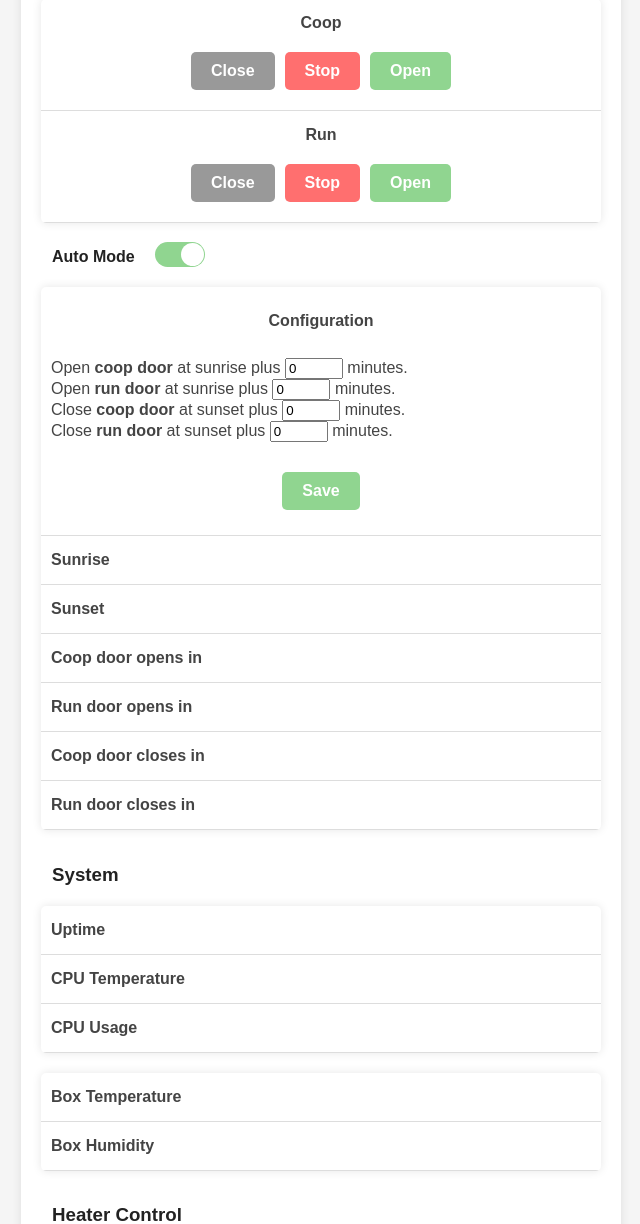
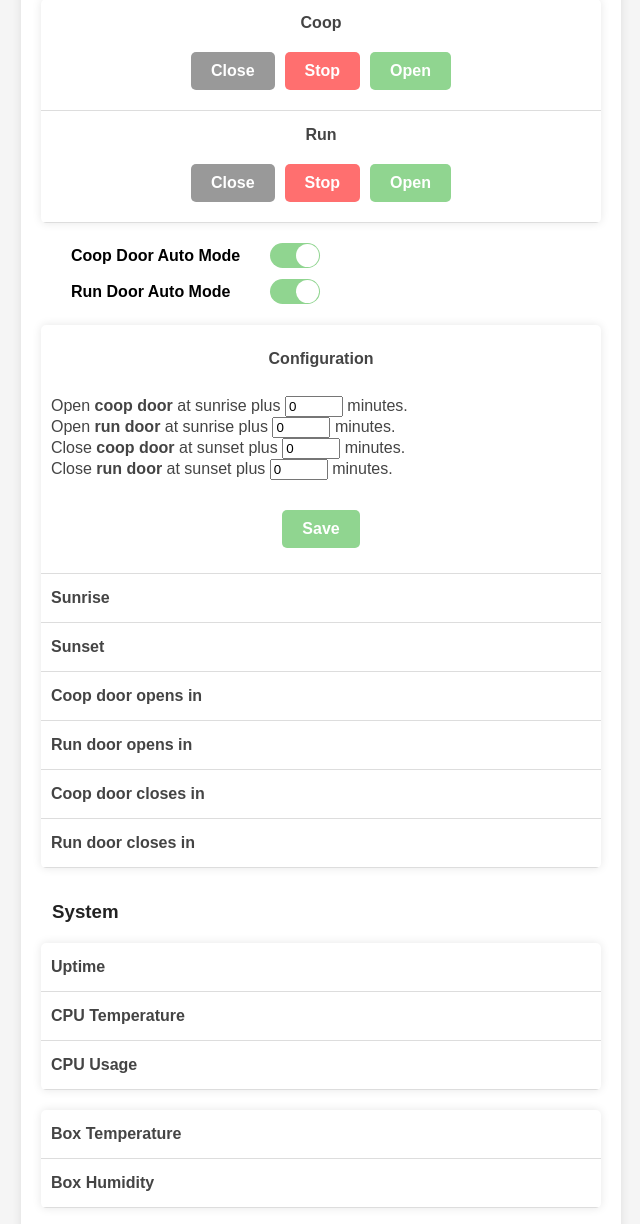
Before and after one commit to dinkelk/coop, a Flask app: page / in a window 1280 px wide. Shown: the part 470-1694 px from the top of the page, without its empty margins (319-959 px from the left). Run offline with Flask 3, Linux system fonts and the light colour scheme; some libraries are stand-ins or nearby versions.

Commit message:
Add separate auto switches for coop and run

```diff
--- a/config.yaml
+++ b/config.yaml
@@ -1,4 +1,5 @@
-auto_mode: true
+coop_auto_mode: true
+run_auto_mode: true
 sunrise_offset: -30
 sunset_offset: 45
 run_sunrise_offset: 0
--- a/src/app.py
+++ b/src/app.py
@@ -68,7 +68,8 @@
     with open(config_filename, 'w') as file:
         yaml = YAML.YAML()
         to_dump = {
-            "auto_mode" : global_vars.instance().get_value("auto_mode"),
+            "coop_auto_mode" : global_vars.instance().get_value("coop_auto_mode"),
+            "run_auto_mode" : global_vars.instance().get_value("run_auto_mode"),
             "sunrise_offset" : global_vars.instance().get_value("sunrise_offset"),
             "sunset_offset" : global_vars.instance().get_value("sunset_offset"),
             "run_sunrise_offset" : global_vars.instance().get_value("run_sunrise_offset"),
@@ -81,8 +82,8 @@
 
 def load_config():
     ## Load the values from the YAML file
-    config_to_set = {"auto_mode": True, "sunrise_offset": 0, "sunset_offset": 0,
-                     "run_sunrise_offset": 0, "run_sunset_offset": 0,
+    config_to_set = {"coop_auto_mode": True, "sunrise_offset": 0, "sunset_offset": 0,
+                     "run_auto_mode": True, "run_sunrise_offset": 0, "run_sunset_offset": 0,
                      "heat_on_temp": 32, "heat_off_temp": 36, "cpu_overheat_temp": 75}
     with open(config_filename, 'r') as file:
         yaml = YAML.YAML()
@@ -94,8 +95,8 @@
 def get_all_data():
     # Grab data safely from global store:
     temp_in, hum_in, temp_out, hum_out, state, run_state, override, cpu_temp, \
-        sunrise, sunset, auto_mode, sunrise_offset, sunset_offset, \
-        run_sunrise_offset, run_sunset_offset, \
+        sunrise, sunset, coop_auto_mode, sunrise_offset, sunset_offset, \
+        run_auto_mode, run_sunrise_offset, run_sunset_offset, \
         temp_in_min, temp_in_max, hum_in_min, hum_in_max, \
         temp_out_min, temp_out_max, hum_out_min, hum_out_max, \
         cpu_temp_min, cpu_temp_max, temp_box, hum_box, \
@@ -103,47 +104,51 @@
         cpu_usage, heater_state \
         = global_vars.instance().get_values(["temp_in", "hum_in", \
             "temp_out", "hum_out", "state", "run_state", "override", "cpu_temp", \
-            "sunrise", "sunset", "auto_mode", "sunrise_offset", "sunset_offset", \
-            "run_sunrise_offset", "run_sunset_offset", \
+            "sunrise", "sunset", "coop_auto_mode", "sunrise_offset", "sunset_offset", \
+            "run_auto_mode", "run_sunrise_offset", "run_sunset_offset", \
             "temp_in_min", "temp_in_max", "hum_in_min", "hum_in_max", \
             "temp_out_min", "temp_out_max", "hum_out_min", "hum_out_max", \
             "cpu_temp_min", "cpu_temp_max", "temp_box", \
             "hum_box", "temp_box_min", "temp_box_max", "hum_box_min", \
             "hum_box_max", "cpu_usage", "heater_state"])
+    current_time = get_current_time()
 
     # Check if time until sunrise is positive
     time_until_open_str = None
     time_until_close_str = None
-    run_time_until_open_str = None
-    run_time_until_close_str = None
-    if auto_mode == False:
+    if coop_auto_mode == False:
         time_until_open_str = "disabled"
         time_until_close_str = "disabled"
-        run_time_until_open_str = "disabled"
-        run_time_until_close_str = "disabled"
     elif sunrise is not None and sunset is not None:
         # Assuming sunrise and sunset are datetime objects
-        current_time = get_current_time()
         time_until_open = sunrise + timedelta(minutes=sunrise_offset) - current_time
         time_until_close = sunset + timedelta(minutes=sunset_offset) - current_time
-        run_time_until_open = sunrise + timedelta(minutes=run_sunrise_offset) - current_time
-        run_time_until_close = sunset + timedelta(minutes=run_sunset_offset) - current_time
 
         if time_until_open > timedelta(0):
             time_until_open_str = (datetime.min + time_until_open).strftime("%H:%M:%S")
         else:
             time_until_open_str = "passed"
 
-        if run_time_until_open > timedelta(0):
-            run_time_until_open_str = (datetime.min + run_time_until_open).strftime("%H:%M:%S")
-        else:
-            run_time_until_open_str = "passed"
-
         # Check if time until sunset is positive
         if time_until_close > timedelta(0):
             time_until_close_str = (datetime.min + time_until_close).strftime("%H:%M:%S")
         else:
             time_until_close_str = "passed"
+
+    run_time_until_open_str = None
+    run_time_until_close_str = None
+    if run_auto_mode == False:
+        run_time_until_open_str = "disabled"
+        run_time_until_close_str = "disabled"
+    elif sunrise is not None and sunset is not None:
+        # Assuming sunrise and sunset are datetime objects
+        run_time_until_open = sunrise + timedelta(minutes=run_sunrise_offset) - current_time
+        run_time_until_close = sunset + timedelta(minutes=run_sunset_offset) - current_time
+
+        if run_time_until_open > timedelta(0):
+            run_time_until_open_str = (datetime.min + run_time_until_open).strftime("%H:%M:%S")
+        else:
+            run_time_until_open_str = "passed"
 
         if run_time_until_close > timedelta(0):
             run_time_until_close_str = (datetime.min + run_time_until_close).strftime("%H:%M:%S")
@@ -302,20 +307,17 @@
         # Get state and desired state:
         door_state = door.get_state()
         run_door_state = run_door.get_state()
-        d_door_state, d_run_door_state, auto_mode, temp_box = \
-            global_vars.instance().get_values(["desired_door_state", "desired_run_door_state", "auto_mode", "temp_box"])
+        d_door_state, d_run_door_state, coop_auto_mode, run_auto_mode, temp_box = \
+            global_vars.instance().get_values(["desired_door_state", "desired_run_door_state", "coop_auto_mode", "run_auto_mode", "temp_box"])
 
         # If we are in auto mode then open or close the door based on sunrise
         # or sunset times.
-        if auto_mode:
+        if coop_auto_mode:
             # Get the current sunrise and sunset time, time of close, time of open, and current time.
             sunrise, sunset = get_sunrise_and_sunset()
             sunrise_offset, sunset_offset = global_vars.instance().get_values(["sunrise_offset", "sunset_offset"])
-            run_sunrise_offset, run_sunset_offset = global_vars.instance().get_values(["run_sunrise_offset", "run_sunset_offset"])
             open_time = sunrise + timedelta(minutes=sunrise_offset)
             close_time = sunset + timedelta(minutes=sunset_offset)
-            run_open_time = sunrise + timedelta(minutes=run_sunrise_offset)
-            run_close_time = sunset + timedelta(minutes=run_sunset_offset)
             current_time = get_current_time()
             time_window = timedelta(minutes=1)
 
@@ -328,26 +330,15 @@
                 else:
                     global_vars.instance().set_value("desired_door_state", "closed")
 
-                if current_time >= run_open_time and current_time < run_close_time:
-                    global_vars.instance().set_value("desired_run_door_state", "open")
-                else:
-                    global_vars.instance().set_value("desired_run_door_state", "closed")
-
             # If we are in the 1 minute after sunrise, command the desired door
             # state to open.
             if current_time >= open_time and current_time <= open_time + time_window:
                 global_vars.instance().set_value("desired_door_state", "open")
 
-            if current_time >= run_open_time and current_time <= run_open_time + time_window:
-                global_vars.instance().set_value("desired_run_door_state", "open")
-
             # If we are in the 1 minute after sunset, command the desired door
             # state to closed.
             if current_time >= close_time and current_time <= close_time + time_window:
                 global_vars.instance().set_value("desired_door_state", "closed")
-
-            if current_time >= run_close_time and current_time <= run_close_time + time_window:
-                global_vars.instance().set_value("desired_run_door_state", "closed")
 
         # If we are in override mode, then the door is being moved by the switch.
         if door_override[0]:
@@ -393,6 +384,47 @@
                     door_move_count = 0
                     assert False, "Unknown state: " + str(d_door_state)
 
+        # We are not in switch override, and the door is in the desired state. The door should be
+        # stopped. We can do this most robustly by also checking the switch, which will stop the door
+        # as long as it is in the nuetral position. This helps us catch a switch close or open that
+        # sometimes gets missed by the edge detection.
+        else:
+            # Check if switch off, if so, stop the door.
+            if switch.is_switch_neutral():
+                switch_neutral(nuetral_state=door.get_state())
+
+            door_move_count = 0
+
+        # If we are in auto mode then open or close the door based on sunrise
+        # or sunset times.
+        if run_auto_mode:
+            # Get the current sunrise and sunset time, time of close, time of open, and current time.
+            sunrise, sunset = get_sunrise_and_sunset()
+            run_sunrise_offset, run_sunset_offset = global_vars.instance().get_values(["run_sunrise_offset", "run_sunset_offset"])
+            run_open_time = sunrise + timedelta(minutes=run_sunrise_offset)
+            run_close_time = sunset + timedelta(minutes=run_sunset_offset)
+            current_time = get_current_time()
+            time_window = timedelta(minutes=1)
+
+            # If we just booted up, then we need to make sure the door is in the
+            # correct position. This prevents the door from being stuck in the wrong
+            # position due to an unfortunately timed power outage.
+            if first_iter:
+                if current_time >= run_open_time and current_time < run_close_time:
+                    global_vars.instance().set_value("desired_run_door_state", "open")
+                else:
+                    global_vars.instance().set_value("desired_run_door_state", "closed")
+
+            # If we are in the 1 minute after sunrise, command the desired door
+            # state to open.
+            if current_time >= run_open_time and current_time <= run_open_time + time_window:
+                global_vars.instance().set_value("desired_run_door_state", "open")
+
+            # If we are in the 1 minute after sunset, command the desired door
+            # state to closed.
+            if current_time >= run_close_time and current_time <= run_close_time + time_window:
+                global_vars.instance().set_value("desired_run_door_state", "closed")
+
         elif run_door_state != d_run_door_state:
             match d_run_door_state:
                 case "stopped":
@@ -430,7 +462,6 @@
             if switch.is_switch_neutral():
                 switch_neutral(nuetral_state=door.get_state())
 
-            door_move_count = 0
             run_door_move_count = 0
 
         # Set global state
@@ -564,15 +595,26 @@
     print('Stop run button pressed')
     global_vars.instance().set_value("desired_run_door_state", "stopped")
 
-@socketio.on('toggle')
-def handle_toggle(message):
+@socketio.on('toggle_coop')
+def handle_coop_toggle(message):
     toggle_value = message['toggle']
     if toggle_value:
-        print('Auto Mode Enabled')
-        global_vars.instance().set_value("auto_mode", True)
+        print('Coop Auto Mode Enabled')
+        global_vars.instance().set_value("coop_auto_mode", True)
     else:
-        global_vars.instance().set_value("auto_mode", False)
-        print('Auto Mode Disabled')
+        global_vars.instance().set_value("coop_auto_mode", False)
+        print('Coop Auto Mode Disabled')
+    save_config()
+
+@socketio.on('toggle_run')
+def handle_run_toggle(message):
+    toggle_value = message['toggle']
+    if toggle_value:
+        print('Run Auto Mode Enabled')
+        global_vars.instance().set_value("run_auto_mode", True)
+    else:
+        global_vars.instance().set_value("run_auto_mode", False)
+        print('Run Auto Mode Disabled')
     save_config()
 
 @socketio.on('auto_offsets')
@@ -604,7 +646,8 @@
     # Render the template with temperature and humidity values
     return render_template(
         'index.html',
-        auto_mode=global_vars.instance().get_value("auto_mode"),
+        coop_auto_mode=global_vars.instance().get_value("coop_auto_mode"),
+        run_auto_mode=global_vars.instance().get_value("run_auto_mode"),
         sunrise_offset=global_vars.instance().get_value("sunrise_offset"),
         sunset_offset=global_vars.instance().get_value("sunset_offset"),
         run_sunrise_offset=global_vars.instance().get_value("run_sunrise_offset"),
--- a/src/templates/index.html
+++ b/src/templates/index.html
@@ -34,7 +34,7 @@
             align-items: center;
         }
 
-        .toggle {
+        .toggle_coop {
             width: 50px;
             height: 25px;
             background-color: #aaa;
@@ -43,7 +43,7 @@
             cursor: pointer;
         }
 
-        .toggle:before {
+        .toggle_coop:before {
             content: "";
             position: absolute;
             top: 1px;
@@ -55,15 +55,50 @@
             transition: transform 0.3s ease;
         }
 
-        .toggle.on {
+        .toggle_coop.on {
           background-color: #90d590;
         }
 
-        .toggle.on:before {
+        .toggle_coop.on:before {
             transform: translateX(25px);
         }
 
-        .toggle-label {
+        .toggle_coop-label {
+            margin-left: 10px;
+            font-size: 20px;
+        }
+
+
+        .toggle_run {
+            width: 50px;
+            height: 25px;
+            background-color: #aaa;
+            border-radius: 25px;
+            position: relative;
+            cursor: pointer;
+        }
+
+        .toggle_run:before {
+            content: "";
+            position: absolute;
+            top: 1px;
+            left: 1px;
+            width: 23px;
+            height: 23px;
+            background-color: #fff;
+            border-radius: 50%;
+            transition: transform 0.3s ease;
+        }
+
+        .toggle_run.on {
+          background-color: #90d590;
+        }
+
+        .toggle_run.on:before {
+            transform: translateX(25px);
+        }
+
+        .toggle_run-label {
             margin-left: 10px;
             font-size: 20px;
         }
@@ -263,17 +298,37 @@
             socket.emit('run_stop');
         }
 
-        function toggleSwitch() {
-            var toggle = document.getElementById('toggle');
-            toggle.classList.toggle('on');
-            var isOn = toggle.classList.contains('on');
-            socket.emit('toggle', { toggle: isOn });
-            var container = document.getElementById('auto_info');
-            if(isOn) {
-                container.style.display = "block";
-            } else {
-                container.style.display = "none";
-            }
+        function updateAutoInfoVisibility() {
+          const coopOn = document.getElementById('toggle_coop')
+                                .classList.contains('on');
+          const runOn  = document.getElementById('toggle_run')
+                                .classList.contains('on');
+
+          // show/hide the entire container
+          const container = document.getElementById('auto_info');
+          container.style.display = (coopOn || runOn) ? 'block' : 'none';
+
+          // show/hide all coop-specific bits
+          document.querySelectorAll('.coop-info')
+            .forEach(el => el.style.display = coopOn ? '' : 'none');
+
+          // show/hide all run-specific bits
+          document.querySelectorAll('.run-info')
+            .forEach(el => el.style.display = runOn ? '' : 'none');
+        }
+
+        function toggleCoopSwitch() {
+          const toggle = document.getElementById('toggle_coop');
+          const isOn   = toggle.classList.toggle('on');
+          socket.emit('toggle_coop', { toggle: isOn });
+          updateAutoInfoVisibility();
+        }
+
+        function toggleRunSwitch() {
+          const toggle = document.getElementById('toggle_run');
+          const isOn   = toggle.classList.toggle('on');
+          socket.emit('toggle_run', { toggle: isOn });
+          updateAutoInfoVisibility();
         }
 
         // Function to handle form submission
@@ -302,6 +357,8 @@
             // Send the values to the Flask app via WebSocket
             socket.emit('heater_control', { heat_on_temp, heat_off_temp, cpu_overheat_temp });
         }
+
+        document.addEventListener('DOMContentLoaded', updateAutoInfoVisibility);
     </script>
 </head>
 <body>
@@ -363,32 +420,67 @@
                     </td>
                 </tr>
             </table>
-            <div class="toggle-container" style="margin-bottom: 0px;">
-                <h4 class="title" style="margin-right: 20px; margin-top: 10px;">Auto Mode</h4>
-                <div class="toggle{% if auto_mode %} on{% endif %}" id="toggle" onclick="toggleSwitch()"></div>
+            <div class="toggle-container" style="all: revert; margin:15px; padding: 0;">
+              <table style="all: revert; border-collapse: collapse; border-spacing: 0; margin: 0; padding: 0;">
+                <tr style="all: revert; vertical-align: middle;">
+                  <td style="all: revert; padding: 10px 10px; margin: 0; line-height: 1;">
+                    <h4 style="all: revert; margin-left: 5px; margin-right: 20px; padding: 0; font-size: inherit; display: inline;">
+                      Coop Door Auto Mode
+                    </h4>
+                  </td>
+                  <td style="all: revert; padding: 2px 0; margin: 0;">
+                    <div class="toggle_coop{% if coop_auto_mode %} on{% endif %}"
+                         id="toggle_coop"
+                         onclick="toggleCoopSwitch()">
+                    </div>
+                  </td>
+                </tr>
+                <tr style="all: revert; vertical-align: middle;">
+                  <td style="all: revert; padding: 10px 10px; margin: 0; line-height: 1;">
+                    <h4 style="all: revert; margin-left: 5px; margin-right: 20px; padding: 0; font-size: inherit; display: inline;">
+                      Run Door Auto Mode
+                    </h4>
+                  </td>
+                  <td style="all: revert; padding: 2px 0; margin: 0;">
+                    <div class="toggle_run{% if run_auto_mode %} on{% endif %}"
+                         id="toggle_run"
+                         onclick="toggleRunSwitch()">
+                    </div>
+                  </td>
+                </tr>
+              </table>
             </div>
-            <div id="auto_info" class="auto_info {% if auto_mode %} on{% endif %}">
+
+            <div id="auto_info" class="auto_info {% if coop_auto_mode or run_auto_mode %} on{% endif %}">
             <table style="margin-top: 0px;">
                 <tr>
                     <td colspan="2" style="padding-top: 25px;">
-                        <div style="margin-bottom: 28px;"><center><b>Configuration</b></center></div>
+                      <div style="margin-bottom: 28px;"><center><b>Configuration</b></center></div>
                         <form onsubmit="handleSubmit(event)">
+
+                            <div class="coop-info">
                             <label for="sunrise_offset">Open <b>coop door</b> at sunrise plus </label>
                             <input type="number" id="sunrise_offset" name="sunrise_offset" step="1" maxlength="4" style="width: 50px;" value={{ sunrise_offset }} required>
                             <label> minutes.</label><br/>
+                            </div>
 
-
+                            <div class="run-info">
                             <label for="run_sunrise_offset">Open <b>run door</b> at sunrise plus </label>
                             <input type="number" id="run_sunrise_offset" name="run_sunrise_offset" step="1" maxlength="4" style="width: 50px;" value={{ run_sunrise_offset }} required>
                             <label> minutes.</label><br/>
+                            </div>
 
+                            <div class="coop-info">
                             <label for="sunset_offset">Close <b>coop door</b> at sunset plus </label>
                             <input type="number" id="sunset_offset" name="sunset_offset" step="1" maxlength="4" style="width: 50px;" value={{ sunset_offset }} required>
                             <label> minutes.</label><br/>
+                            </div>
 
+                            <div class="run-info">
                             <label for="run_sunset_offset">Close <b>run door</b> at sunset plus </label>
                             <input type="number" id="run_sunset_offset" name="run_sunset_offset" step="1" maxlength="4" style="width: 50px;" value={{ run_sunset_offset }} required>
                             <label> minutes.</label><br/>
+                            </div>
 
                             <div class="button-container" style="margin-top: 30px; margin-bottom: 10px;">
                                 <button class="button open" type="submit">Save</button>
@@ -404,20 +496,20 @@
                     <td><span id="sunset"></span></td>
                 </tr>
                 <tr>
-                    <td><b>Coop door opens in</b></td>
-                    <td><span id="tu_open"></span></td>
+                    <td class="coop-info"><b>Coop door opens in</b></td>
+                    <td class="coop-info"><span id="tu_open"></span></td>
                 </tr>
                 <tr>
-                    <td><b>Run door opens in</b></td>
-                    <td><span id="run_tu_open"></span></td>
+                    <td class="run-info"><b>Run door opens in</b></td>
+                    <td class="run-info"><span id="run_tu_open"></span></td>
                 </tr>
                 <tr>
-                    <td><b>Coop door closes in</b></td>
-                    <td><span id="tu_close"></span></td>
+                    <td class="coop-info"><b>Coop door closes in</b></td>
+                    <td class="coop-info"><span id="tu_close"></span></td>
                 </tr>
                 <tr>
-                    <td><b>Run door closes in</b></td>
-                    <td><span id="run_tu_close"></span></td>
+                    <td class="run-info"><b>Run door closes in</b></td>
+                    <td class="run-info"><span id="run_tu_close"></span></td>
                 </tr>
             </table>
             </div>
```
